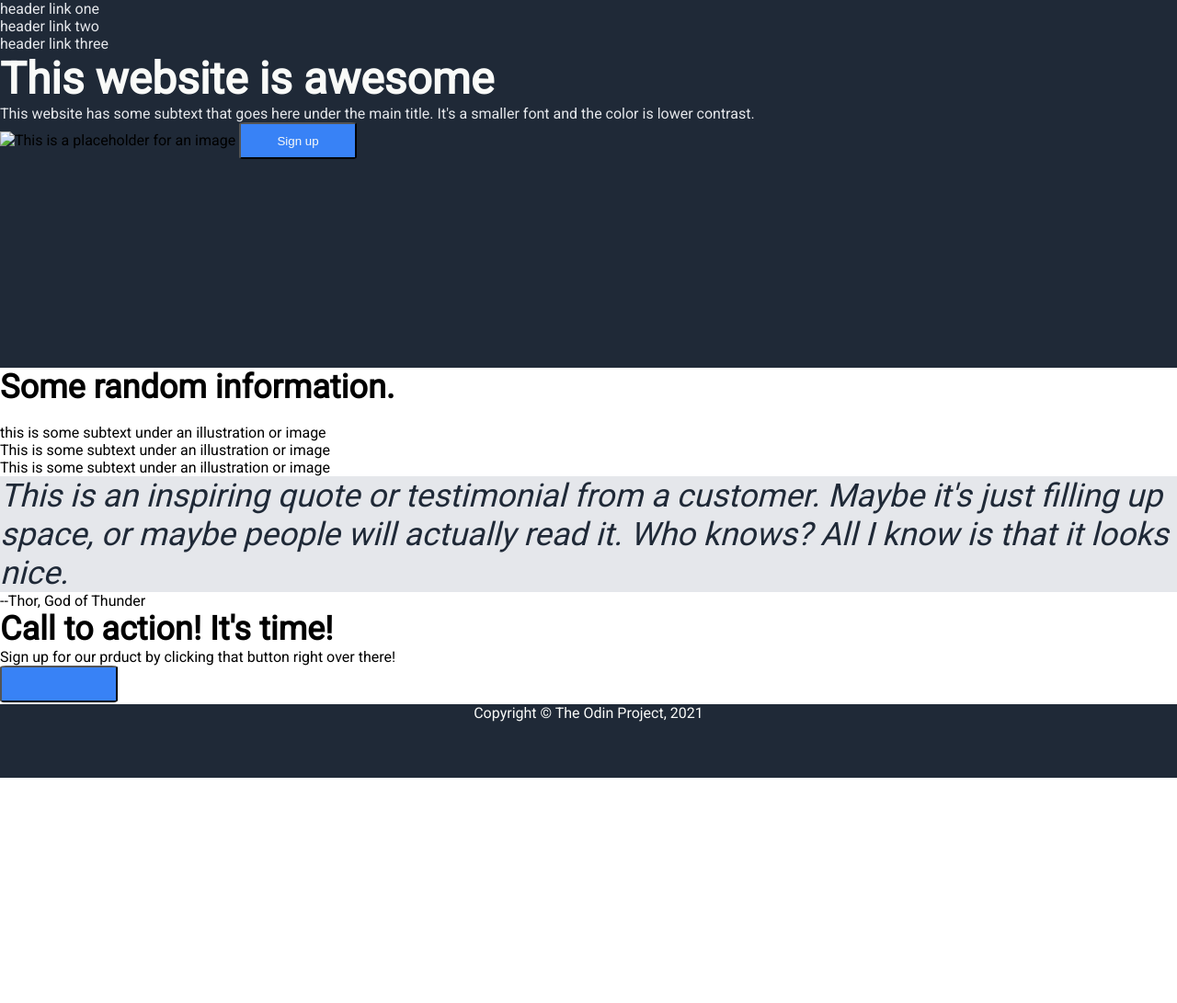
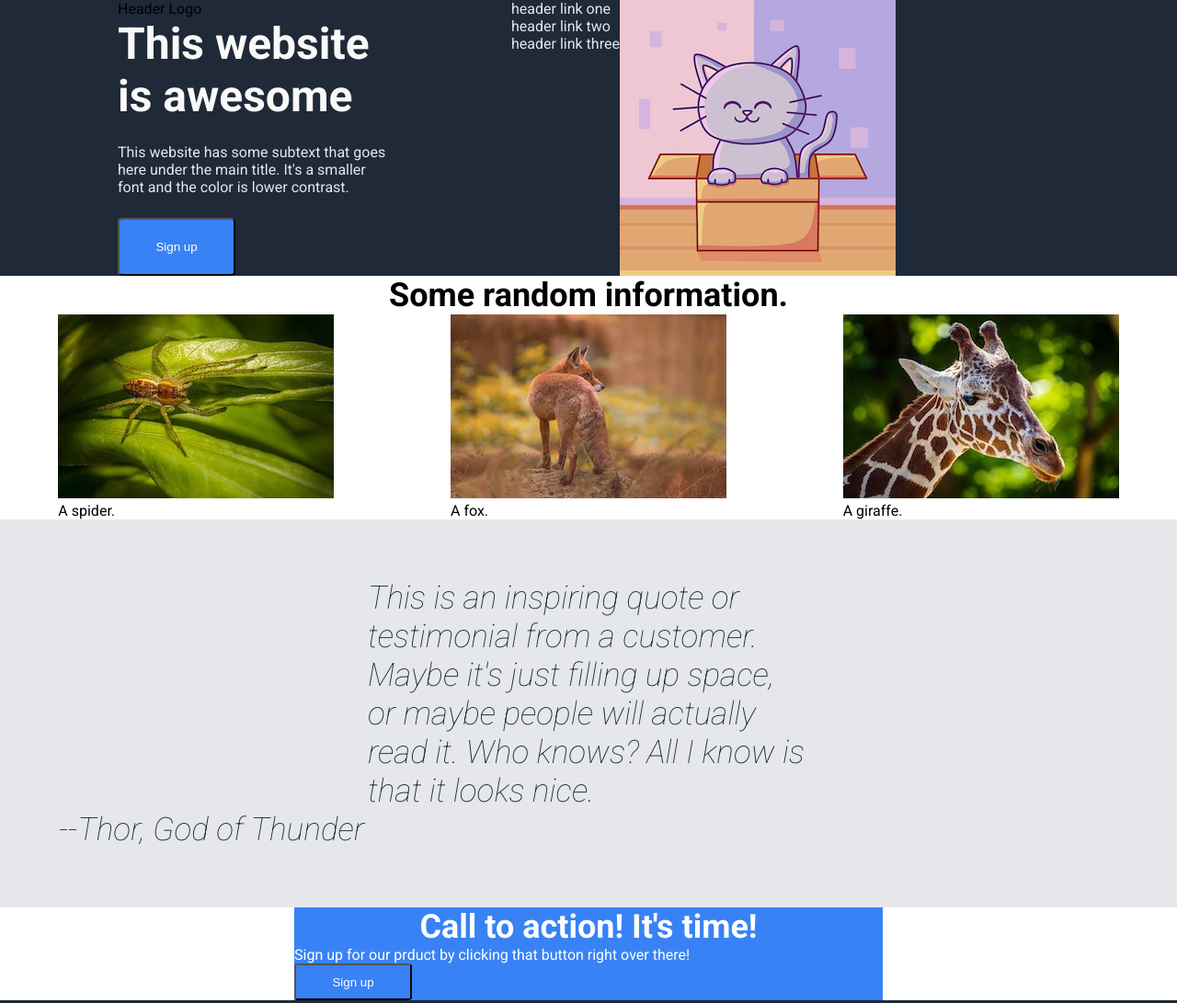
Before and after one commit to terakrk/odin-landing-page, a plain HTML site: page index.html in a window 1280 px wide. Shown: the top 1091 px of the page at 92% size. Before the commit the page ends 846 px from the top, so only its background shows below. Drawn offline with Linux system fonts and the light colour scheme.

Commit message:
updated HTML/CSS and added images

```diff
--- a/index.html
+++ b/index.html
@@ -3,12 +3,24 @@
 <head>
 	<meta charset="utf-8" />
 	<meta name="viewport" content="width=device-width, initial-scale=1.0" />
-	<link rel="stylesheet" href="https://fonts.googleapis.com/css2?family=Roboto" />
+	<link rel="preconnect" href="https://fonts.googleapis.com">
+<link rel="preconnect" href="https://fonts.gstatic.com" crossorigin>
+<link href="https://fonts.googleapis.com/css2?family=Outfit:wght@400;700&family=Roboto:ital,wght@0,400;0,700;0,900;1,100&display=swap" rel="stylesheet">
 	<link rel="stylesheet" href="styles.css" />
 	<title>Hero Landing Page</title>
 	</head>
 	<body>
 		<header>
+			<div class="left">
+				<hgroup>
+			<p class="header-logo">Header Logo</p>
+
+			<h1>This website is awesome</h1>
+			</hgroup>
+			<p class="subtitle gray-text">This website has some subtext that goes here under the main title. It's a smaller font and the color is lower contrast.</p>
+			<button class="sign-up" type="submit">Sign up</button>
+			</div>
+			<div class="right">
 			<nav class="navbar">
 				<ul>
 					<li class="gray-text">header link one</li>
@@ -16,27 +28,33 @@
 					<li class="gray-text">header link three</li>
 				</ul>
 			</nav>
-			<h1>This website is awesome</h1>
-			<p class="subtitle gray-text">This website has some subtext that goes here under the main title. It's a smaller font and the color is lower contrast.</p>
-			<img src="" alt="This is a placeholder for an image" />
-			<button class="sign-up" type="submit">Sign up</button>
+			<img src="./images/cat.png" alt="A cartoon cat" />
+			</div>
 		</header>
 		<main>
 			<h2>Some random information.</h2>
-			<img src="" />
-			<img src="" />
-			<img src="" />
-			<p class="subtitle">this is some subtext under an illustration or image</p>
-			<p class="subtitle">This is some subtext under an illustration or image</p>
-			<p class="subtitle">This is some subtext under an illustration or image</p>
-			<figure>
+			<div class="image-container">
+			 <div class="images">
+			<img src="./images/spider.jpg" />
+			<p class="subtitle">A spider.</p>
+			</div>
+			<div class="images">
+			<img src="./images/fox.jpg" />
+			<p class="subtitle">A fox.</p>
+			</div>
+			<div class="images">
+			<img src="./images/giraffe.jpg" />
+			<p class="subtitle">A giraffe.</p>
+			</div>
+			</div>
+			<figure class="thor-quote">
 				<blockquote>This is an inspiring quote or testimonial from a customer. Maybe it's just filling up space, or maybe people will actually read it. Who knows? All I know is that it looks nice.</blockquote>
 				<figcaption>--Thor, God of Thunder</figcaption>
 			</figure>
 			<div class="call-to-action">
 				<h2>Call to action! It's time!</h2>
 				<p>Sign up for our prduct by clicking that button right over there!</p>
-				<button class="sign-up" type="submit"></button>
+				<button class="sign-up" type="submit">Sign up</button>
 			</div>
 		</main>
 		<footer>
--- a/styles.css
+++ b/styles.css
@@ -15,13 +15,31 @@
 body {
 	font-family: "Roboto", sans-serif;
 	min-height: 100vh;
-	min-width: 100vw;
+	display: flex;
+	flex-direction: column;
 
 }
 
 header {
 	background: var(--dark-background);
-	height: 50vh;
+	display: flex;
+	flex-direction: column;
+	flex-flow: wrap;
+}
+
+.left {
+	display: flex;
+	flex-direction: column;
+	flex-flow: wrap;
+	width: 50%;
+	max-width: 300px;
+	margin: 0 10%;
+}
+
+.right {
+	display: flex;
+	flex-direction: column;
+	flex-flow: wrap;
 }
 
 .gray-text {
@@ -30,16 +48,20 @@ header {
 
 h1 {
 	color: var(--white-text);
-	font-weight: extra-bold;
+	font-weight: 700;
 	font-size: 3rem;
 }
 
 h2 {
+	text-align: center;
 	font-size: 2.25rem;
 }
 
-.navbar {
+nav > ul {
+	display: flex;
+	flex-direction: row;
 	list-style: none;
+	display: inline;
 }
  button {
  	background: var(--button-color);
@@ -49,12 +71,26 @@ h2 {
  	border-radius: 5%;
  }
 
- blockquote {
+ .thor-quote {
  	background: var(--gray-color);
  	font-style: italic;
  	color: var(--dark-background);
  	font-size: 2.2rem;
+	max-width: 100%;
+	padding: 4rem;
  }
+ blockquote {
+	width: 50%;
+	margin: auto;
+	padding: 0 3rem;
+ }
+.image-container {
+	display: flex;
+	flex-direction: row;
+	flex-wrap: wrap;
+	justify-content: space-around
+
+}
 
  footer {
  	background: var(--dark-background);
@@ -62,3 +98,14 @@ h2 {
  	color: var(--white-text);
  	text-align: center;
  }
+
+ .call-to-action {
+	background: var(--button-color);
+	width: 50%;
+	margin: auto;
+	color: white;
+ }
+
+ .sign-up {
+	color: white;
+ }
```
Also changed, not shown: images/cat.png (added), images/fox.jpg (added), images/giraffe.jpg (added), images/spider.jpg (added).
